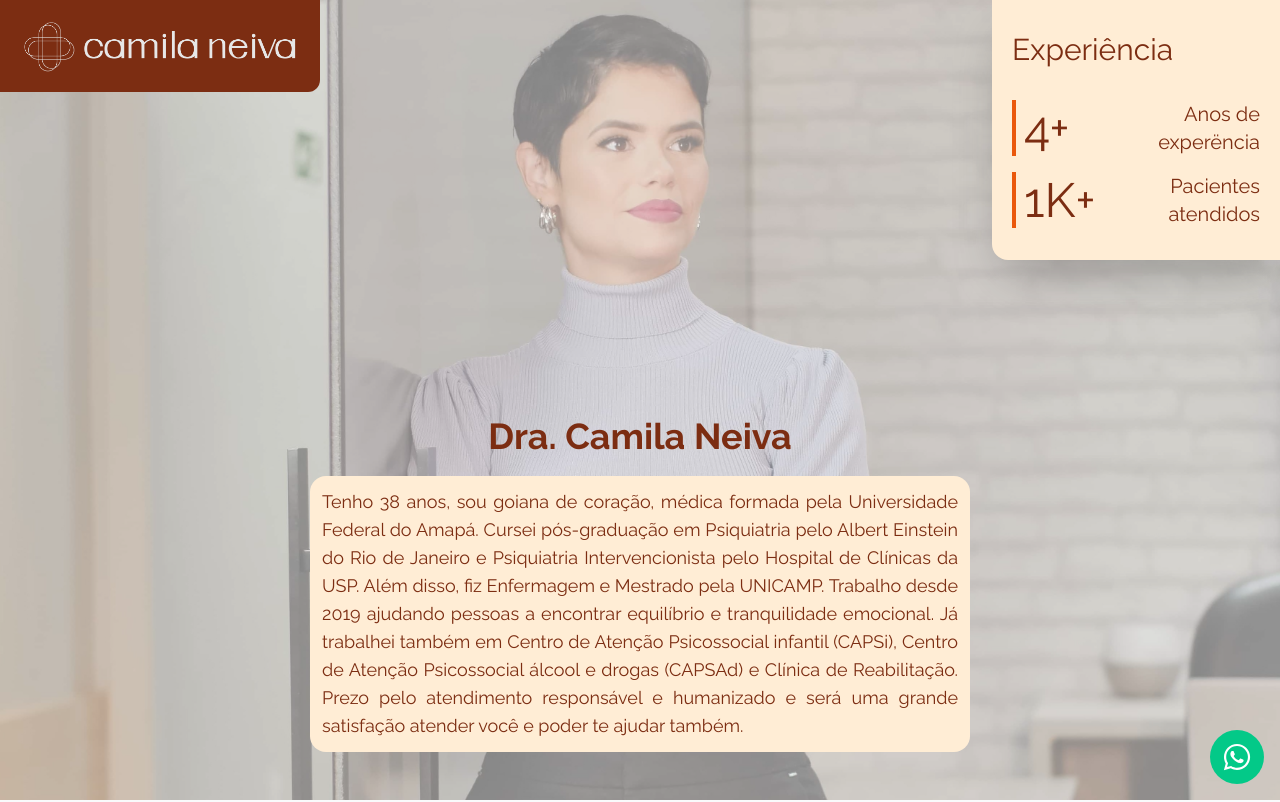
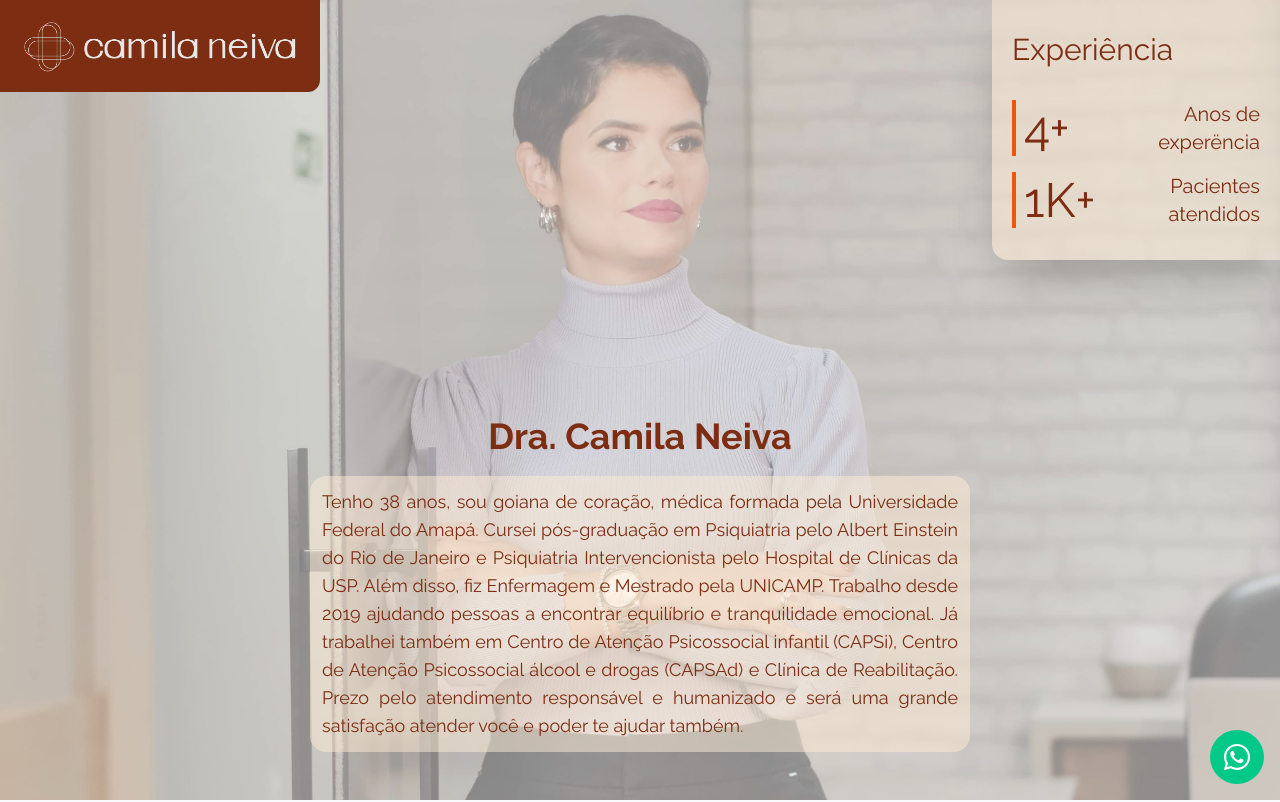
Before and after one commit to brunoprestesap/page-dra-camila, a React (Create React App) app: page / in a window 1280 px wide. Shown: the top 802 px of the page. Built offline with nearby package versions, Linux system fonts and the light colour scheme.

Commit message:
alteração das cores

```diff
--- a/src/components/CardExperience.js
+++ b/src/components/CardExperience.js
@@ -2,7 +2,7 @@ import React from 'react'
 
 const CardExperience = () => {
   return (
-    <div className="w-full mx-auto group shadow-2xl rounded-bl-2xl transform duration-500 hover:-translate-y-2 bg-orange-100 text-orange-900 p-4 lg:py-8 lg:px-5">
+    <div className="w-full mx-auto group shadow-2xl rounded-bl-2xl transform duration-500 hover:-translate-y-2 bg-orange-100 bg-opacity-50 text-orange-900 p-4 lg:py-8 lg:px-5">
         <h2 className='text-xl lg:text-3xl'>Experiência</h2>
 
         <div className='flex justify-between items-center mt-8 border-l-4 pl-2 border-l-orange-600'>
--- a/src/components/Hero.js
+++ b/src/components/Hero.js
@@ -26,7 +26,7 @@ function Hero({ color }) {
           <h1 className="text-3xl text-center mb-5 md:text-4xl font-bold text-orange-900">
             Dra. Camila Neiva
           </h1>
-          <h2 className="text-sm text-justify md:text-lg text-orange-900 rounded-2xl bg-orange-100 p-3 leading-6">
+          <h2 className="text-sm text-justify md:text-lg text-orange-900 rounded-2xl bg-orange-100 p-3 leading-6 bg-opacity-50">
           Tenho 38 anos, sou goiana de coração, médica formada pela Universidade Federal do Amapá.
           Cursei pós-graduação em Psiquiatria pelo Albert Einstein do Rio de Janeiro e Psiquiatria Intervencionista pelo Hospital de Clínicas da USP. Além disso, fiz Enfermagem e Mestrado pela UNICAMP.
           Trabalho desde 2019 ajudando pessoas a encontrar equilíbrio e tranquilidade emocional.
```
